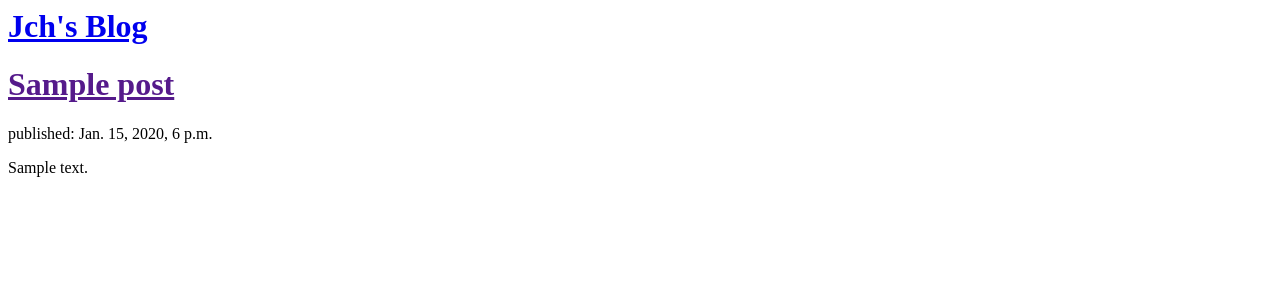
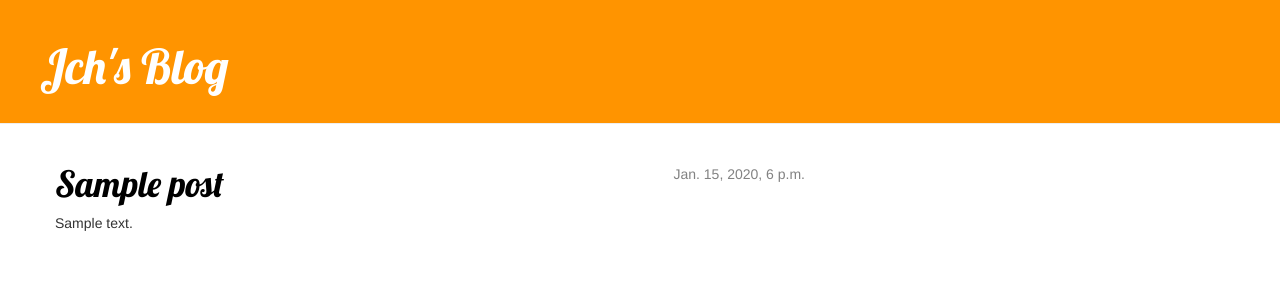
Before and after one commit to LLLeon/my-first-blog, a Django app: template blog/templates/blog/post_list.html in a window 1280 px wide. Shown: the top 302 px of the page. Run offline with Django 3.2, Linux system fonts and the light colour scheme; the template is opened without the code that fills it: values that come from a table or form of the project are taken from there, others are empty; tables that the repository leaves empty hold one stand-in row (values such as "Sample post"); some libraries are stand-ins or nearby versions.

Commit message:
Added view and template for detail blog post as well as CSS for the site.

```diff
--- /dev/null
+++ b/blog/static/css/blog.css
@@ -0,0 +1,48 @@
+
+.page-header {
+	background-color: #ff9400;
+	margin-top: 0;
+	padding: 20px 20px 20px 40px;
+}
+
+.page-header h1, .page-header h1 a, .page-header h1 a:visited, .page-header h1 a:active {
+	color: #ffffff;
+	font-size: 36pt;
+	text-decoration: none;
+}
+
+.content {
+	margin-left: 40px;
+}
+
+h1, h2, h3, h4 {
+	font-family: 'Lobster', cursive;
+}
+
+.date {
+        float: right;
+        color: #828282;
+    }
+
+.save {
+    float: right;
+}
+
+.post-form textarea, .post-form input {
+    width: 100%;
+}
+
+.top-menu, .top-menu:hover, .top-menu:visited {
+    color: #ffffff;
+    float: right;
+    font-size: 26pt;
+    margin-right: 20px;
+}
+
+.post {
+        margin-bottom: 70px;
+    }
+
+.post h1 a, .post h1 a:visited {
+    color: #000000;
+}
--- /dev/null
+++ b/blog/templates/blog/base.html
@@ -0,0 +1,25 @@
+<!DOCTYPE html>
+{% load staticfiles %}
+<html>
+<head>
+    <link href="//fonts.googleapis.com/css?family=Lobster&subset=latin,latin-ext" rel="stylesheet" type="text/css" />
+    <link rel="stylesheet" href="//maxcdn.bootstrapcdn.com/bootstrap/3.2.0/css/bootstrap.min.css" />
+    <link rel="stylesheet" href="//maxcdn.bootstrapcdn.com/bootstrap/3.2.0/css/bootstrap-theme.min.css" />
+    <link rel="stylesheet" href="{% static 'css/blog.css' %}" />
+    <title>Django Girls blog</title>
+</head>
+<body>
+    <div class="page-header">
+        <h1><a href="/">Jch's Blog</a></h1>
+    </div>
+    <div class="content container">
+        <div class="row">
+            <div class="col-md-8">
+            {% block content %}
+            {% endblock %}
+            </div>
+        </div>
+    </div>
+
+</body>
+</html>
--- a/blog/templates/blog/post_list.html
+++ b/blog/templates/blog/post_list.html
@@ -1,39 +1,13 @@
-<!--
-<head>
-        <title>Django Girls blog</title>
-    </head>
-    <body>
-        <div>
-            <h1><a href="">Django Girls Blog</a></h1>
+{% extends 'blog/base.html' %}
+
+{% block content %}
+    {% for post in posts %}
+        <div class="post">
+            <div class="date">
+                {{ post.published_date }}
+            </div>
+            <h1><a href="{% url 'post_detail' pk=post.pk %}">{{ post.title }}</a></h1>
+            <p>{{ post.text|linebreaks }}</p>
         </div>
-
-        <div>
-            <p>published: 14.06.2014, 12:14</p>
-            <h2><a href="">My first post</a></h2>
-            <p>Aenean eu leo quam. Pellentesque ornare sem lacinia quam venenatis vestibulum. Donec id elit non mi porta gravida at eget metus. Fusce dapibus, tellus ac cursus commodo, tortor mauris condimentum nibh, ut fermentum massa justo sit amet risus.</p>
-        </div>
-
-        <div>
-            <p>published: 14.06.2014, 12:14</p>
-            <h2><a href="">My second post</a></h2>
-            <p>Aenean eu leo quam. Pellentesque ornare sem lacinia quam venenatis vestibulum. Donec id elit non mi porta gravida at eget metus. Fusce dapibus, tellus ac cursus commodo, tortor mauris condimentum nibh, ut f.</p>
-        </div>
-    </body>
-</html>
--->
-
-<head>
-        <title>Django Girls blog</title>
-    </head>
-    <body>
-        <div>
-            <h1><a href='/'>Jch's Blog</a></h1>
-        <div>
-            {% for post in posts %}
-            <h1><a href=''>{{ post.title }}</a></h1>
-            <p>published: {{ post.published_date }}</p>
-            <p>{{ post.text|linebreaks }}
-            {% endfor %}
-        </div>
-    </body>
-</html>
+    {% endfor %}
+{% endblock content %}
--- a/blog/urls.py
+++ b/blog/urls.py
@@ -2,4 +2,7 @@ from django.conf.urls import url
 from . import views
 
 
-urlpatterns = [url(r'^$', views.post_list, name='post_list')]
+urlpatterns = [
+	url(r'^$', views.post_list, name='post_list'),
+	url(r'^post/(?P<pk>[0-9]+)/$', views.post_detail, name='post_detail'),
+	]
```
Also changed, not shown: blog/templates/blog/post_detail.html (added, +14 -0 lines), blog/views.py (+7 -2 lines).
